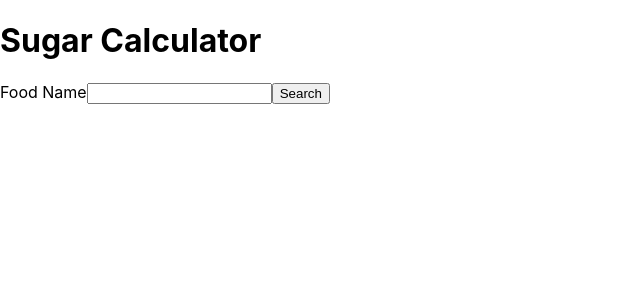
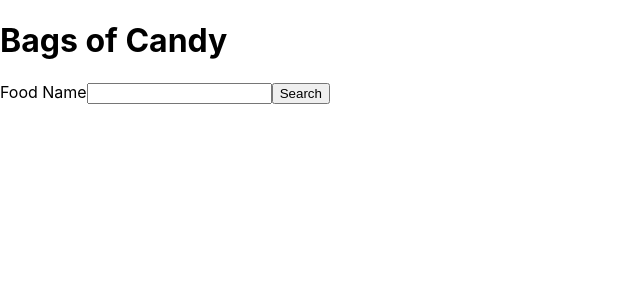
Before and after one commit to zacharypetersen1/calorie-stat, a React (Create React App) app: page / in a window 1280 px wide. Shown: the top 300 px of the page, without its empty margins (0-640 px from the left). Built offline with nearby package versions, Linux system fonts and the light colour scheme.

Commit message:
Move store to own file and write basic README

```diff
--- a/package.json
+++ b/package.json
@@ -32,5 +32,9 @@
       "last 1 firefox version",
       "last 1 safari version"
     ]
+  },
+  "devDependencies": {
+    "exact": "^0.8.0",
+    "prettier": "^2.0.5"
   }
 }
--- a/src/components/Header.js
+++ b/src/components/Header.js
@@ -4,7 +4,7 @@ export default class header extends Component {
   render() {
     return (
       <h1>
-        Sugar Calculator
+        Bags of Candy
       </h1>
     )
   }
--- a/src/components/SearchSection.js
+++ b/src/components/SearchSection.js
@@ -2,7 +2,7 @@ import React from 'react';
 import SearchResults from './SearchResults';
 import { useDispatch, useSelector } from 'react-redux';
 import { setSearchQuery } from '../actions/actions';
-import { trySearch } from '../scripts/helpers';
+import { trySearch } from '../scripts/events';
 
 export default function SearchSection() {
   const dispatch = useDispatch();
--- a/src/index.js
+++ b/src/index.js
@@ -4,10 +4,7 @@ import './index.css';
 import App from './App';
 import * as serviceWorker from './serviceWorker';
 import { Provider } from 'react-redux';
-import { createStore } from 'redux';
-import root from './reducers/root';
-
-let store = createStore(root, window.__REDUX_DEVTOOLS_EXTENSION__ && window.__REDUX_DEVTOOLS_EXTENSION__());
+import store from './reducers/store';
 
 ReactDOM.render(
   <React.StrictMode>
--- /dev/null
+++ b/src/reducers/store.js
@@ -0,0 +1,5 @@
+import { createStore } from 'redux';
+import root from './root';
+
+let store = createStore(root, window.__REDUX_DEVTOOLS_EXTENSION__ && window.__REDUX_DEVTOOLS_EXTENSION__());
+export default store;
--- a/src/scripts/helpers.js
+++ b/src/scripts/events.js
@@ -2,6 +2,7 @@ import { getFoodsAsync } from './async';
 import { setSearchResults, setOldSearchQuery } from '../actions/actions';
 
 export function trySearch(newQuery, oldQuery, dispatch) {
+
   if(newQuery !== oldQuery && newQuery !== '') {
     getFoodsAsync(newQuery, dispatch)
     .then( data => {
```
Also changed, not shown: 2 other files (tests, documents, lock files or other folders).
